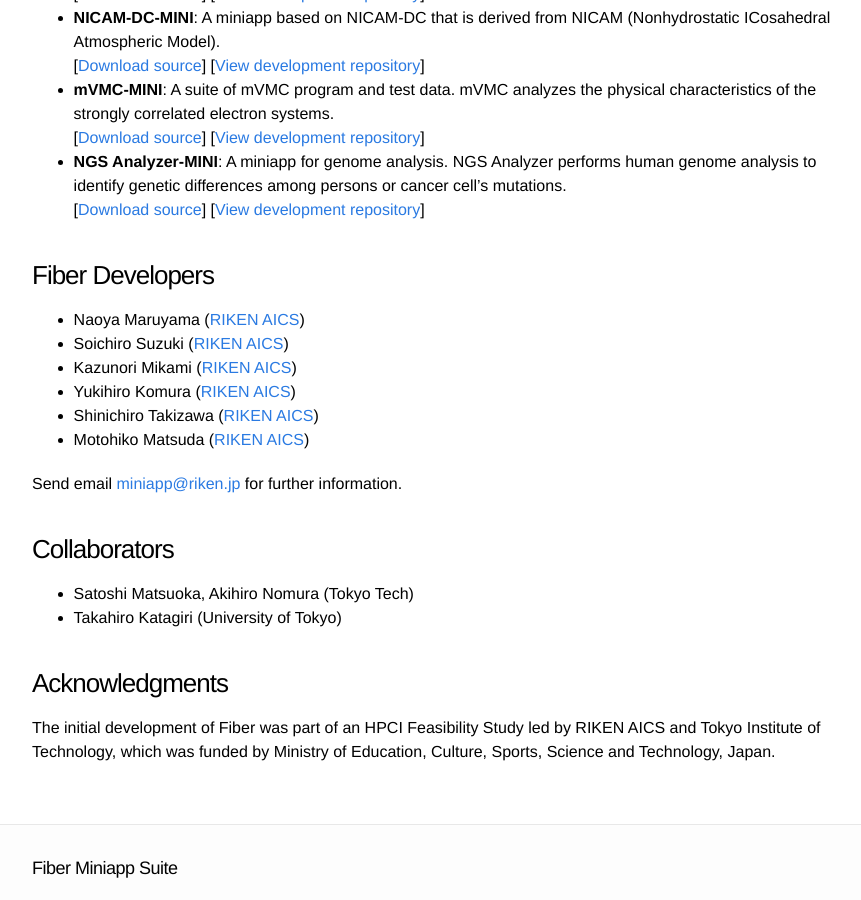
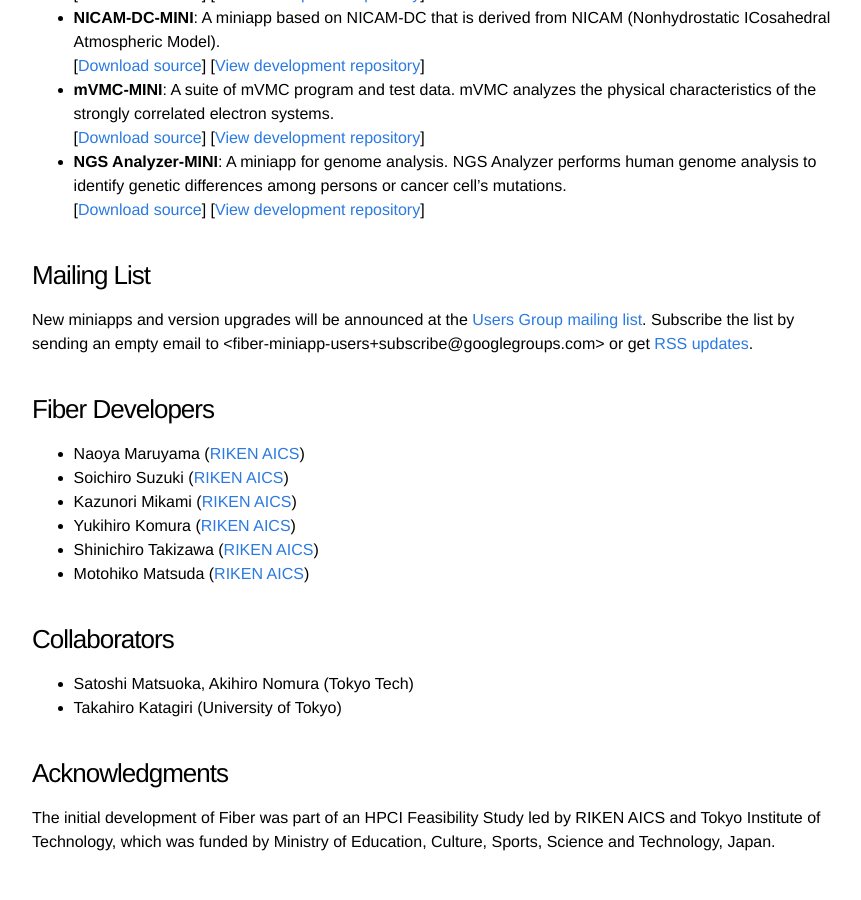
Before and after one commit to fiber-miniapp/fiber-miniapp.github.io, a Jekyll site: the page built from index.md, in a window 1280 px wide and 900 px high, scrolled down 500 px. Shown: the whole window, without its empty margins (208-1069 px from the left). Built offline with Jekyll 4.4.1, drawn with Linux system fonts in a browser that asks for light colours.

Commit message:
Add Users mailing list

```diff
--- a/index.md
+++ b/index.md
@@ -23,6 +23,10 @@
 [[Download source](https://github.com/fiber-miniapp/ngsa-mini/archive/1.0.tar.gz)]
 [[View development repository]( https://github.com/fiber-miniapp/ngsa-mini)]
 
+### Mailing List
+
+New miniapps and version upgrades will be announced at the [Users Group mailing list](https://groups.google.com/d/forum/fiber-miniapp-users). Subscribe the list by sending an empty email to <fiber-miniapp-users+subscribe@googlegroups.com> or get [RSS updates](https://groups.google.com/forum/feed/fiber-miniapp-users/msgs/rss.xml?num=15).
+
 ### Fiber Developers
 
 - Naoya Maruyama ([RIKEN AICS](http://www.aics.riken.jp))
@@ -32,8 +36,6 @@
 - Shinichiro Takizawa ([RIKEN AICS](http://www.aics.riken.jp))
 - Motohiko Matsuda ([RIKEN AICS](http://www.aics.riken.jp))
 
-Send email <miniapp@riken.jp> for further information.
-
 ### Collaborators
 
 - Satoshi Matsuoka, Akihiro Nomura (Tokyo Tech)
```
